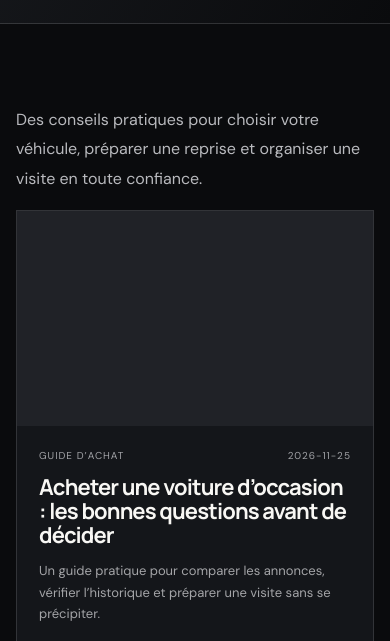
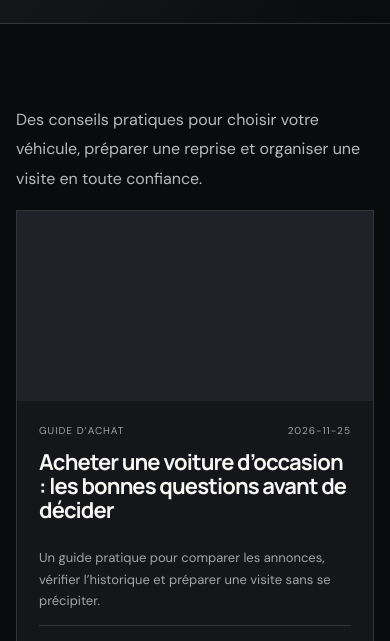
Before and after one commit to antoinerbf-bot/vk-automobile-premium, a website: page blog.html in a window 390 px wide. Shown: the part 202-843 px from the top of the page. Drawn offline with Linux system fonts and the light colour scheme.

Commit message:
Polish editorial layouts and add persistent mobile contact conversion rail

```diff
--- a/assets/site.css
+++ b/assets/site.css
@@ -50,3 +50,7 @@
 @media(prefers-reduced-motion:reduce){.hero-bg{animation:none}*,*:before,*:after{scroll-behavior:auto!important;transition:none!important}}
 @media(max-width:900px){.hero{min-height:680px}.hero-index{bottom:28px}.trust-grid{grid-template-columns:1fr;gap:25px}.contact-band-inner{grid-template-columns:1fr}.contact-band-actions{flex-direction:row;flex-wrap:wrap;min-width:0}.contact-band-actions .btn{flex:1 1 180px}}
 @media(max-width:650px){.hero{min-height:690px}.hero .wrap{padding:84px 0 72px}.hero h1{font-size:clamp(48px,13vw,64px);max-width:100%}.hero-bottom{display:block;line-height:1.8;margin-top:52px}.hero-scroll{margin-top:14px}.hero-index{right:18px;bottom:20px;font-size:10px}.hero-glow{width:55vw;right:-15vw;bottom:8%}.home-trade .split-photo{min-height:350px;box-shadow:12px 12px 0 rgba(213,31,53,.08)}.home-trade .split-copy h2{font-size:clamp(38px,10vw,54px)}.home-services .features{grid-template-columns:1fr}.home-services .feature{padding:25px}.trust-grid h2{font-size:clamp(36px,10vw,50px)}.trust-grid p{font-size:14px}.contact-band-inner h2{font-size:clamp(34px,9vw,48px)}.contact-band-actions{flex-direction:column}.contact-band-actions .btn{width:100%}}
+
+/* Editorial content and persistent contact conversion */
+.blog-grid{align-items:stretch}.blog-card{display:flex;flex-direction:column}.blog-card .card-body{display:flex;flex:1;flex-direction:column}.blog-card .card-foot{margin-top:auto;padding-top:18px}.blog-card .card-image{background-size:cover;background-position:center;min-height:220px}.article-body{max-width:860px}.article-body h2{font-size:clamp(25px,3.5vw,38px);margin:42px 0 14px}.article-body p{font-size:16px;line-height:1.9;color:#b8b9bd}.article-body .intro{font-size:19px;color:#e0dfdc}.conversion-panel{margin-top:55px;padding:clamp(22px,5vw,48px);border:1px solid rgba(255,255,255,.15);background:linear-gradient(135deg,#17191d,#0d0e11)}.conversion-panel h2{font-size:clamp(30px,4vw,46px)}.conversion-panel p{max-width:650px;color:#aeb0b4}.conversion-rail{position:fixed;z-index:60;right:22px;bottom:22px;display:flex;gap:9px;align-items:center;padding:8px;background:rgba(10,11,13,.9);border:1px solid rgba(255,255,255,.15);backdrop-filter:blur(16px);box-shadow:0 12px 38px rgba(0,0,0,.3)}.conversion-rail a{min-height:44px;padding:12px 16px;display:inline-flex;align-items:center;justify-content:center;gap:8px;font-size:11px;font-weight:800;letter-spacing:.07em;text-transform:uppercase}.conversion-rail .rail-call{background:var(--red);color:#fff}.conversion-rail .rail-wa{background:#e9e6df;color:#111}.conversion-rail a:focus-visible,.btn:focus-visible{outline:3px solid #fff;outline-offset:3px}
+@media(max-width:680px){body{padding-bottom:74px}.conversion-rail{left:0;right:0;bottom:0;justify-content:center;gap:8px;padding:10px 12px calc(10px + env(safe-area-inset-bottom));border:0;border-top:1px solid rgba(255,255,255,.14);background:rgba(8,9,11,.96)}.conversion-rail a{flex:1;max-width:230px;padding:12px 8px;font-size:10px}.article-body h2{margin-top:32px}.article-body p{font-size:15px}.blog-card .card-image{height:190px;min-height:190px}}
```
